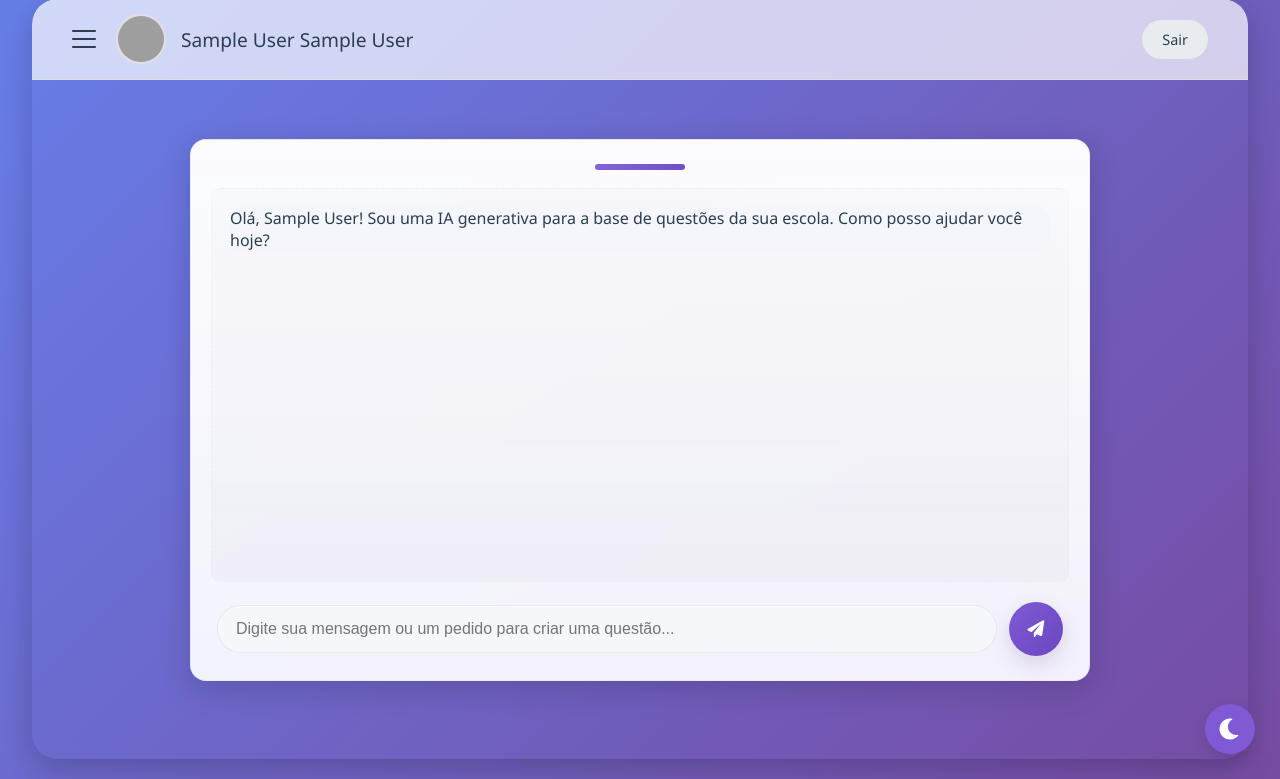
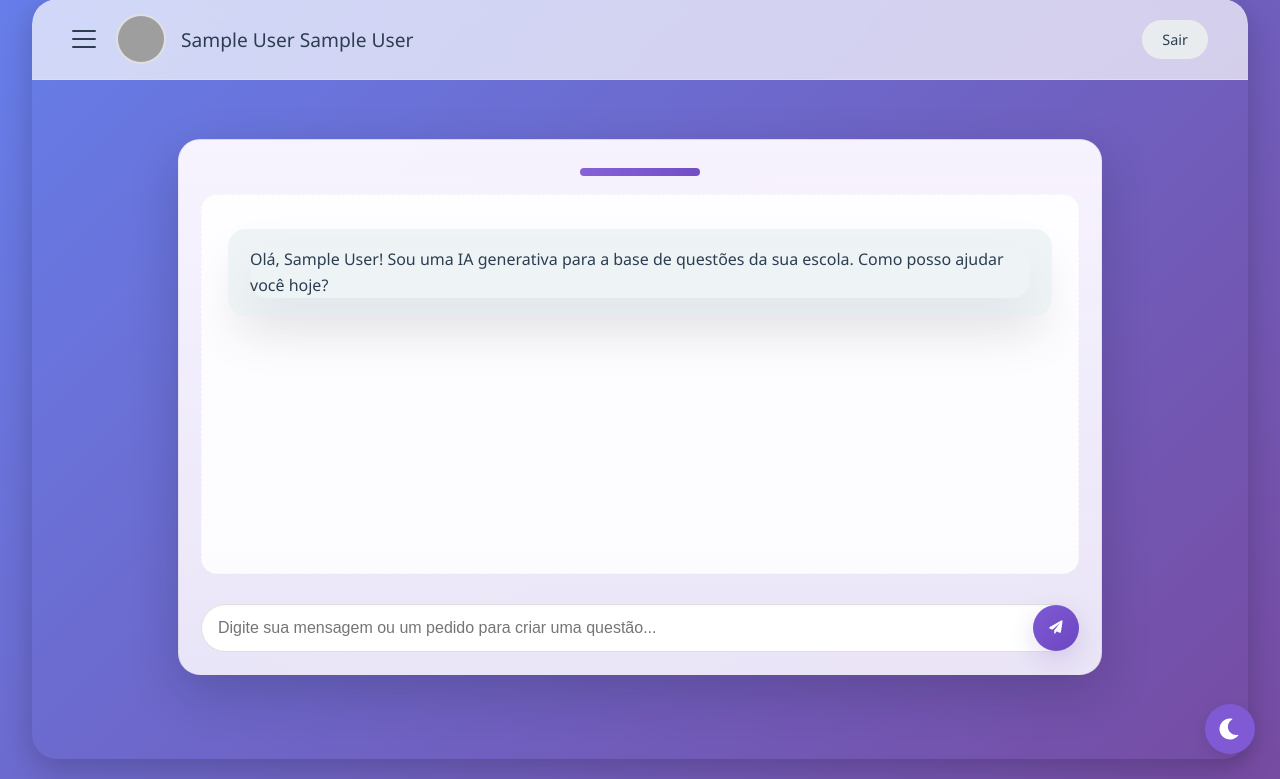
Before and after one commit to rafaelinacio829/base_quest, a Flask app: page /chat_ia in a window 1280 px wide. Shown: the part 21-800 px from the top of the page. Run offline with Flask 3, Linux system fonts and the light colour scheme; the visitor is signed in with stand-in values (Sample User, id 1); data that the repository does not hold is empty; some libraries are stand-ins or nearby versions; grey boxes are pictures that could not be loaded.

Commit message:
ajustado chat

```diff
--- a/static/css/style.css
+++ b/static/css/style.css
@@ -796,72 +796,269 @@ html, body {
   }
 }
 
-/* --- ESTILOS DO CHAT COM IA --- */
+/* === Estilos consolidados para Chat com IA (visual do screenshot) === */
 .chat-panel { display: flex; flex-direction: column; align-items: center; gap: 18px; position: relative; }
-.chat-panel h2 { position: absolute; top: 100px; left: 50%; transform: translateX(-50%); z-index: 15; font-size: 2.2rem; mix-blend-mode: overlay; letter-spacing: 1px; }
+.chat-panel h2 { position: absolute; top: 36px; left: 50%; transform: translateX(-50%); z-index: 15; font-size: 2.2rem; letter-spacing: 1px; }
 
-/* Painel maior, com borda arredondada mais pronunciada e leve gradiente */
 #chat-container {
   width: 100%;
-    max-width: 900px;
-    background: linear-gradient(180deg, rgba(255,255,255,0.98) 0%, rgba(250,250,255,0.95) 100%);
-    border-radius: 16px;
-    padding: 18px 20px 18px 20px;
-    box-shadow: 0 8px 30px rgba(13,18,40,0.18);
+  max-width: 980px;
+  background: linear-gradient(180deg, rgba(250,246,255,0.98) 0%, rgba(240,236,250,0.95) 100%);
+  border-radius: 22px;
+  padding: 22px;
+  box-shadow: 0 18px 50px rgba(13,18,40,0.2);
   display: flex;
   flex-direction: column;
-    gap: 14px;
+  gap: 18px;
   border: 1px solid rgba(0,0,0,0.06);
   position: relative;
 }
-#chat-container::before { content: ''; display: block; height: 6px; width: 90px; border-radius: 6px; background: linear-gradient(90deg, var(--accent-color), var(--accent-color-hover)); margin: 6px auto 4px auto; opacity: 0.95; }
 
-/* Area das mensagens: fundo translúcido, padding interno e cantos arredondados */
+#chat-container::before {
+  content: '';
+  display: block;
+  height: 8px;
+  width: 120px;
+  border-radius: 8px;
+  background: linear-gradient(90deg, var(--accent-color), var(--accent-color-hover));
+  margin: 6px auto 0 auto;
+  opacity: 0.95;
+}
+
 #chat-messages {
-    height: calc(68vh - 150px);
-    min-height: 320px;
+  height: calc(68vh - 220px);
+  min-height: 380px;
   overflow-y: auto;
-    padding: 18px;
+  padding: 26px;
   display: flex;
   flex-direction: column;
-    gap: 12px;
-    background: linear-gradient(180deg, rgba(0,0,0,0.01), rgba(0,0,0,0.02));
-    border-radius: 10px;
+  gap: 20px;
+  background: rgba(255,255,255,0.85);
+  border-radius: 16px;
   border: 1px dashed rgba(0,0,0,0.03);
 }
 
-/* Mensagens - aparência mais refinada e legível */
-.message { max-width: 78%; padding: 12px 16px; border-radius: 14px; box-shadow: 0 6px 18px rgba(11,20,40,0.06); line-height: 1.5; display: inline-flex; align-items: flex-start; gap: 10px; }
-.ai-message { background: #f4f6fb; color: var(--color-text); align-self: flex-start; border-radius: 14px 14px 14px 6px; }
-.user-message { background: linear-gradient(135deg, var(--accent-color), var(--accent-color-hover)); color: #fff; align-self: flex-end; border-radius: 14px 14px 6px 14px; }
+/* Mensagens */
+.message {
+  display: flex;
+  align-items: flex-start;
+  gap: 12px;
+  width: 100%;
+}
 
-/* Avatar simples para futuras mensagens com imagem */
-.message .avatar { width: 36px; height: 36px; border-radius: 50%; object-fit: cover; flex-shrink: 0; }
-.message .bubble { display: inline-block; }
+/* Bolha da IA (grande, com sombra suave) */
+.message.ai-message { justify-content: flex-start; }
+.message.ai-message .bubble {
+  background: #eef3f6; /* tom claro neutro */
+  color: var(--color-text);
+  padding: 22px 26px;
+  border-radius: 18px;
+  box-shadow: 0 30px 60px rgba(11,20,40,0.08);
+  line-height: 1.6;
+  font-size: 1rem;
+  max-width: 100%;
+  display: block;
+}
 
-/* Meta (timestamp, leitura) */
-.msg-meta { display: block; margin-top: 6px; font-size: 0.78rem; color: var(--color-text-secondary); }
+/* Bolha do usuário (pequena, alinhada à direita) */
+.message.user-message { justify-content: flex-end; }
+.message.user-message .bubble {
+  background: linear-gradient(135deg, var(--accent-color), var(--accent-color-hover));
+  color: #fff;
+  padding: 8px 16px;
+  border-radius: 18px;
+  font-size: 0.9rem;
+  align-self: flex-start;
+  box-shadow: 0 8px 20px rgba(99,66,170,0.14);
+  display: inline-block;
+  white-space: nowrap;
+}
 
-/* Input e botão de envio repaginados */
-#chat-form { display: flex; gap: 12px; align-items: center; padding: 6px; }
-#chat-input { flex: 1; padding: 14px 18px; border-radius: 999px; border: 1px solid rgba(0,0,0,0.06); background: #f6f7fb; color: var(--color-text); font-size: 1rem; box-shadow: inset 0 1px 0 rgba(255,255,255,0.6); }
-#chat-send-btn { width: 54px; height: 54px; border-radius: 50%; background: linear-gradient(135deg, var(--accent-color), var(--accent-color-hover)); color: #fff; border: none; display: inline-flex; align-items: center; justify-content: center; cursor: pointer; box-shadow: 0 8px 20px rgba(99,66,170,0.18); transform: translateZ(0); }
-#chat-send-btn:hover { transform: translateY(-3px) scale(1.03); box-shadow: 0 14px 30px rgba(99,66,170,0.22); }
-#chat-send-btn i { font-size: 1.05rem; }
+/* Compatibilidade explícita: mensagens da IA (diretas ou .message) sempre à esquerda */
+#chat-messages > .ai-message,
+#chat-messages > div.ai-message {
+  display: inline-block;
+  background: #eef3f6;
+  color: var(--color-text);
+  padding: 18px 22px;
+  border-radius: 18px;
+  box-shadow: 0 24px 48px rgba(11,20,40,0.06);
+  margin-right: auto; /* empurra para a esquerda */
+  max-width: 84%;
+  word-wrap: break-word;
+}
 
-/* Pequenos ajustes no scroll para ficar discreto */
-#chat-messages::-webkit-scrollbar { width: 12px; }
-#chat-messages::-webkit-scrollbar-track { background: transparent; }
-#chat-messages::-webkit-scrollbar-thumb { background: linear-gradient(180deg, rgba(0,0,0,0.08), rgba(0,0,0,0.12)); border-radius: 8px; }
+/* Se houver .bubble dentro da .ai-message, aplicar o visual na .bubble */
+#chat-messages > .ai-message .bubble,
+#chat-messages .message.ai-message .bubble {
+  background: #eef3f6;
+  color: var(--color-text);
+  padding: 18px 22px;
+  border-radius: 18px;
+  box-shadow: 0 24px 48px rgba(11,20,40,0.06);
+  display: block;
+}
 
-/* Indicador de nova mensagem (quando houver) */
-.new-message-indicator { display: inline-block; background: var(--accent-color); color: white; padding: 6px 10px; border-radius: 999px; font-weight: 700; font-size: 0.85rem; box-shadow: 0 6px 16px rgba(128,90,213,0.18); }
+/* Garantir que mensagens do usuário diretas fiquem à direita */
+#chat-messages > .user-message,
+#chat-messages > div.user-message {
+  display: inline-block;
+  background: linear-gradient(135deg, var(--accent-color), var(--accent-color-hover));
+  color: #fff;
+  padding: 10px 16px;
+  border-radius: 18px;
+  box-shadow: 0 10px 26px rgba(99,66,170,0.12);
+  margin-left: auto; /* empurra para a direita */
+  max-width: 84%;
+  word-wrap: break-word;
+}
 
-/* Mobile-friendly: reduzir espaços e tornar o chat full width */
-@media (max-width: 800px) {
-    .chat-panel h2 { top: 20px; font-size: 1.6rem; }
-    #chat-container { max-width: 96%; padding: 12px; }
-    #chat-messages { height: calc(60vh - 110px); min-height: 220px; padding: 12px; }
-    .message { max-width: 92%; }
-    #chat-send-btn { width: 48px; height: 48px; }
+/* Correção: transformar filhos diretos sem .message em bolhas do usuário (quando o JS não cria o wrapper) */
+#chat-messages > *:not(.message) {
+  display: inline-block;
+  background: linear-gradient(135deg, var(--accent-color), var(--accent-color-hover));
+  color: #fff;
+  padding: 10px 16px;
+  border-radius: 14px;
+  font-size: 0.95rem;
+  box-shadow: 0 8px 20px rgba(99,66,170,0.12);
+  margin-left: auto; /* empurra para a direita */
+  max-width: 84%;
+  word-wrap: break-word;
 }
+
+/* Se for um nó de texto dentro de um <p> ou similar, garantir espaçamento vertical */
+#chat-messages > p:not(.message) { margin: 8px 0; }
+
+/* Mantém consistência em mobile */
+@media (max-width: 900px) {
+  #chat-container { padding: 16px; }
+  #chat-messages { padding: 16px; min-height: 240px; }
+  .message.ai-message .bubble { padding: 16px 18px; font-size: 0.98rem; }
+  .message.user-message .bubble { padding: 8px 14px; font-size: 0.88rem; }
+  #chat-send-btn { width: 50px; height: 50px; }
+}
+#chat-input-area {
+  display: flex;
+  align-items: center;
+  gap: 12px;
+  margin-top: auto;
+}
+
+/* --- Garantir que .message.* apareça como bolha mesmo sem .bubble interno --- */
+/* Usuário: bolha à direita */
+#chat-messages .message.user-message {
+  display: inline-block;
+  background: linear-gradient(135deg, var(--accent-color), var(--accent-color-hover));
+  color: #fff;
+  padding: 10px 16px;
+  border-radius: 18px;
+  font-size: 0.95rem;
+  box-shadow: 0 10px 26px rgba(99,66,170,0.12);
+  margin-left: auto; /* empurra para a direita */
+  max-width: 84%;
+  word-wrap: break-word;
+}
+
+/* IA: bolha grande à esquerda */
+#chat-messages .message.ai-message {
+  display: block;
+  background: #eef3f6;
+  color: var(--color-text);
+  padding: 18px 22px;
+  border-radius: 18px;
+  box-shadow: 0 24px 48px rgba(11,20,40,0.06);
+  margin-right: auto;
+  max-width: 100%;
+  word-wrap: break-word;
+}
+
+/* Se existir .bubble dentro do .message, manter a .bubble como conteúdo e remover padding duplicado */
+#chat-messages .message.user-message .bubble,
+#chat-messages .message.ai-message .bubble {
+  padding: 0;
+  background: transparent;
+}
+
+/* Casos especiais: garantir que elementos diretos já tratados mantenham margem vertical apropriada */
+#chat-messages > p, #chat-messages > div { margin: 8px 0; }
+
+/* Fim do bloco de compatibilidade de bolhas */
+
+/* Ajustes do campo de digitação do chat (input + botão) */
+#chat-form {
+  display: flex;
+  align-items: center;
+  gap: 12px;
+  padding: 12px 0 0 0; /* separação do container de mensagens */
+  width: 100%;
+  box-sizing: border-box;
+}
+
+#chat-input-area, #chat-form-wrapper {
+  display: flex;
+  align-items: center;
+  width: 100%;
+}
+
+#chat-input {
+  flex: 1 1 auto;
+  min-height: 48px;
+  max-height: 140px;
+  padding: 12px 56px 12px 16px; /* espaço para o botão à direita */
+  border-radius: 999px;
+  border: 1px solid var(--color-border);
+  background: var(--color-card);
+  color: var(--color-text);
+  font-size: 1rem;
+  line-height: 1.2;
+  resize: none; /* para textarea */
+  outline: none;
+  box-shadow: inset 0 1px 2px rgba(0,0,0,0.03);
+}
+
+#chat-input:focus {
+  border-color: var(--accent-color);
+  box-shadow: 0 0 0 6px rgba(128,90,213,0.06);
+}
+
+#chat-send-btn {
+  width: 46px;
+  height: 46px;
+  border-radius: 50%;
+  border: none;
+  background: linear-gradient(135deg, var(--accent-color), var(--accent-color-hover));
+  color: #fff;
+  display: inline-flex;
+  align-items: center;
+  justify-content: center;
+  cursor: pointer;
+  box-shadow: 0 8px 24px rgba(99,66,170,0.18);
+  margin-left: -54px; /* sobrepõe o input (cria efeito de botão flutuante) */
+  z-index: 3;
+}
+
+#chat-send-btn:active { transform: translateY(1px) scale(0.995); }
+
+#chat-send-btn svg { width: 18px; height: 18px; }
+
+/* Quando o botão for desabilitado */
+#chat-send-btn[disabled] {
+  opacity: 0.55;
+  cursor: not-allowed;
+  box-shadow: none;
+}
+
+/* Espaçamento interno do rodapé do chat para evitar corte em telas pequenas */
+#chat-container .chat-footer, .chat-footer {
+  padding-top: 10px;
+}
+
+/* Mobile adjustments */
+@media (max-width: 720px) {
+  #chat-input { padding-right: 48px; font-size: 0.95rem; }
+  #chat-send-btn { width: 44px; height: 44px; margin-left: -50px; }
+}
+
+/* Garantir que o input não extrapole o container quando houver overflow */
+#chat-messages + .chat-footer, #chat-form { width: 100%; }
--- a/templates/painel.html
+++ b/templates/painel.html
@@ -259,8 +259,10 @@
             <div class="content-panel chat-panel">
                 <h2></h2>
                 <div id="chat-container">
-                    <div id="chat-messages">
-                        <div class="ai-message">Olá, {{ user_nome or 'usuário' }}! Sou uma IA generativa para a base de questões da sua escola. Como posso ajudar você hoje?</div>
+                    <div id="chat-messages" class="messages-list">
+                        <div class="message ai-message">
+                            <div class="bubble">Olá, {{ user_nome or 'usuário' }}! Sou uma IA generativa para a base de questões da sua escola. Como posso ajudar você hoje?</div>
+                        </div>
                     </div>
                     <form id="chat-form">
                         <input type="text" id="chat-input" placeholder="Digite sua mensagem ou um pedido para criar uma questão...">
```
Lines whose indentation alone changed are shown as unchanged.
